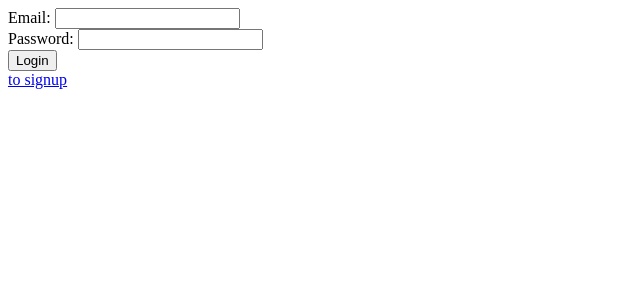
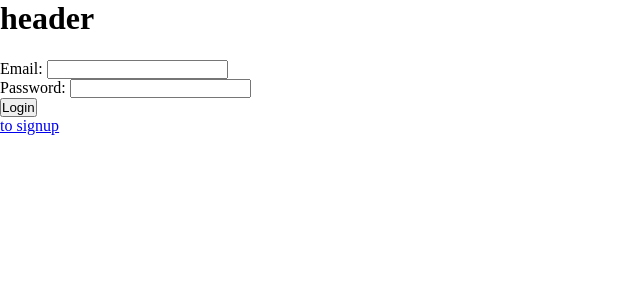
Before and after one commit to ba58ajbse/next-redux-toolkit-auth, a Next.js app: page /login in a window 1280 px wide. Shown: the top 300 px of the page, without its empty margins (0-640 px from the left). Built offline with nearby package versions, Linux system fonts and the light colour scheme; no server answers.

Commit message:
ヘッダーの追加

```diff
--- /dev/null
+++ b/src/components/Header.tsx
@@ -0,0 +1,29 @@
+import React, { FC } from 'react'
+import { useSelector, useDispatch } from 'react-redux'
+import { resetAuthenticate, selectAuth } from '../store/slices/authSlice'
+import { auth } from '../utils/firebase'
+
+const Header: FC = () => {
+    const authenticated = useSelector(selectAuth).authenticated
+    const dispatch = useDispatch()
+
+    const logOut = async () => {
+      try {
+        await auth.signOut()
+        dispatch(resetAuthenticate())
+      } catch (error) {
+        console.log(error.message)
+      }
+    }
+
+    return (
+      <header className="header">
+        <h1>header</h1>
+        {authenticated &&
+          <button type="button" onClick={logOut}>logout</button>
+        }
+      </header>
+    )
+}
+
+export default Header
--- a/src/pages/_app.tsx
+++ b/src/pages/_app.tsx
@@ -1,8 +1,10 @@
 import React, { ComponentType } from 'react'
 import { Provider } from 'react-redux'
 import { AppInitialProps } from 'next/app'
+import '../styles/styles.css'
 
 import { store } from '../store/store'
+import Header from '../components/Header'
 
 const MyApp = ({
   Component,
@@ -13,6 +15,7 @@ const MyApp = ({
 }) => {
   return (
     <Provider store={store}>
+      <Header />
       <Component {...pageProps} />
     </Provider>
   )
--- /dev/null
+++ b/src/styles/styles.css
@@ -0,0 +1,9 @@
+* {
+  margin: 0;
+  padding: 0;
+}
+
+.header {
+  height: 60px;
+  width: 100%;
+}
```
